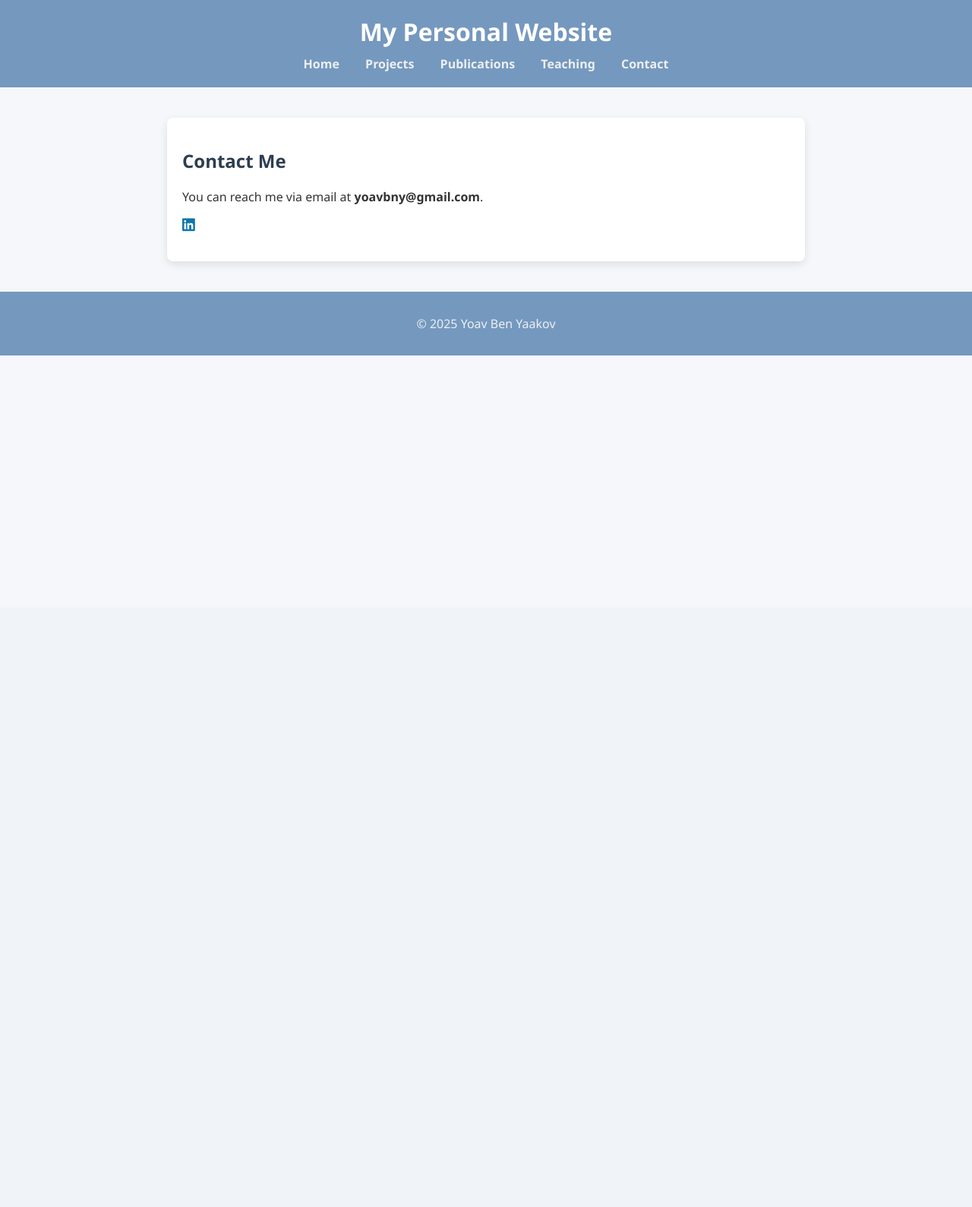
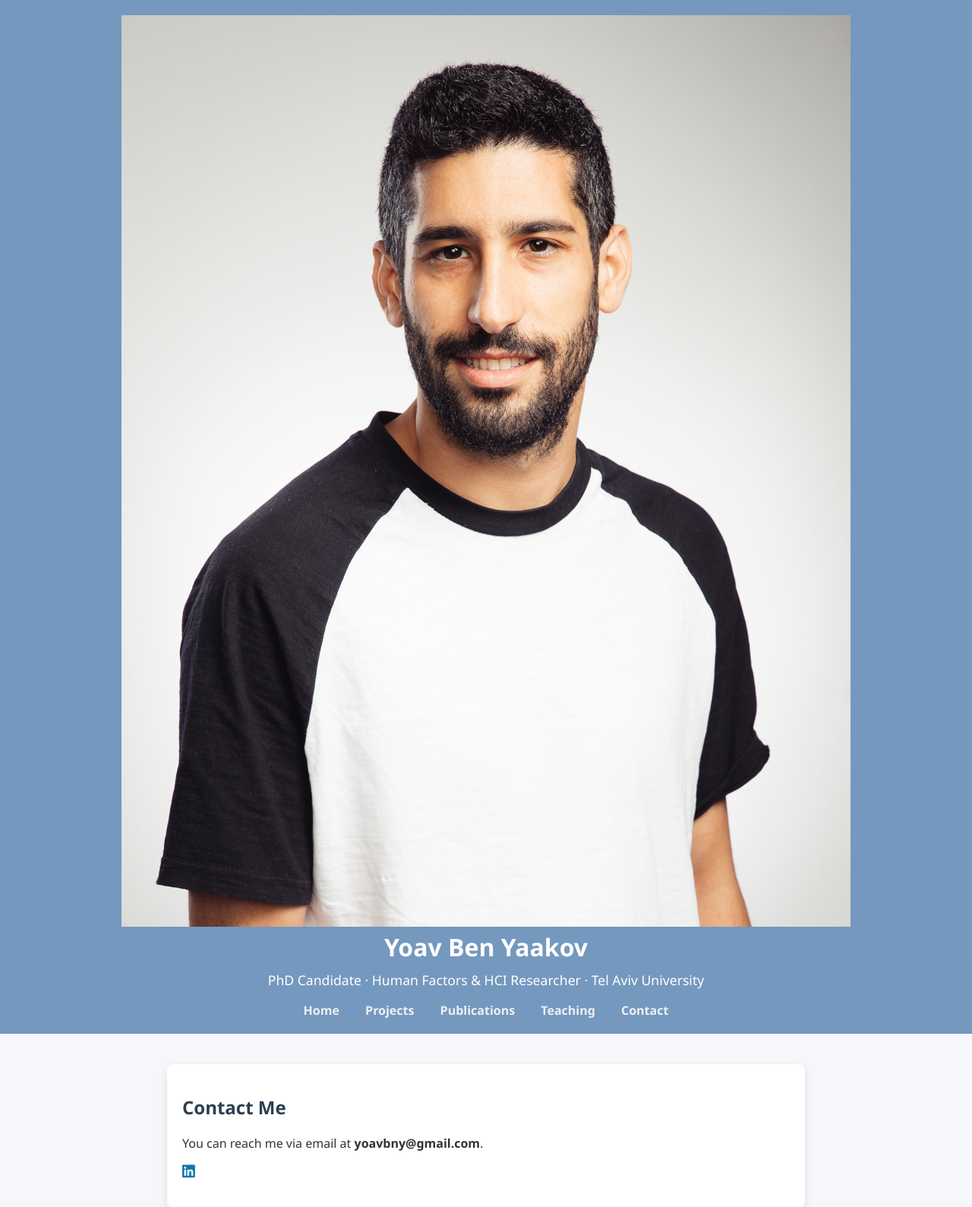
Before and after one commit to yoavb1/personal-website, a Django app: page /contact/ in a window 1280 px wide. Shown: the top 1589 px of the page at 76% size. Before the commit the page ends 468 px from the top, so only its background shows below. Run offline with Django 4.2, Linux system fonts and the light colour scheme.

Commit message:
August 2

```diff
--- a/templates/base.html
+++ b/templates/base.html
@@ -67,7 +67,9 @@
 <body>
 
     <header>
-        <h1>My Personal Website</h1>
+            <img src="{% static 'images/pic.JPG' %}" alt="Yoav Ben Yaakov" class="profile-pic">
+    <h1 style="margin-bottom: 0.3em;">Yoav Ben Yaakov</h1>
+    <p style="margin-top: 0; font-size: 1.1em;">PhD Candidate · Human Factors & HCI Researcher · Tel Aviv University</p>
         <nav>
             <a href="{% url 'home' %}">Home</a>
             <a href="{% url 'projects' %}">Projects</a>
--- a/templates/home.html
+++ b/templates/home.html
@@ -68,12 +68,6 @@
 </head>
 <body>
 
-  <header>
-    <img src="{% static 'images/pic.JPG' %}" alt="Yoav Ben Yaakov" class="profile-pic">
-    <h1 style="margin-bottom: 0.3em;">Yoav Ben Yaakov</h1>
-    <p style="margin-top: 0; font-size: 1.1em;">PhD Candidate · Human Factors & HCI Researcher · Tel Aviv University</p>
-  </header>
-
   <div class="content-wrapper">
 
     <section class="section">
```
